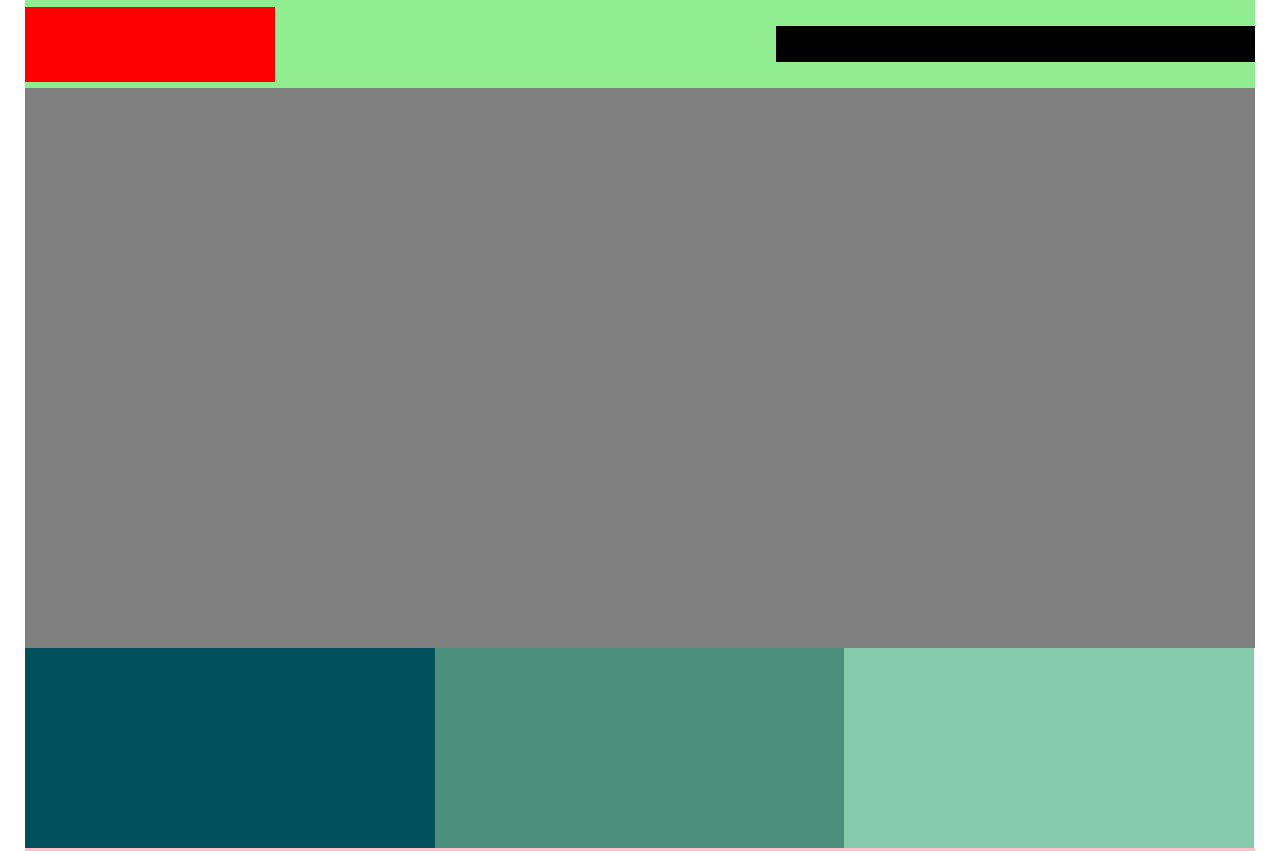
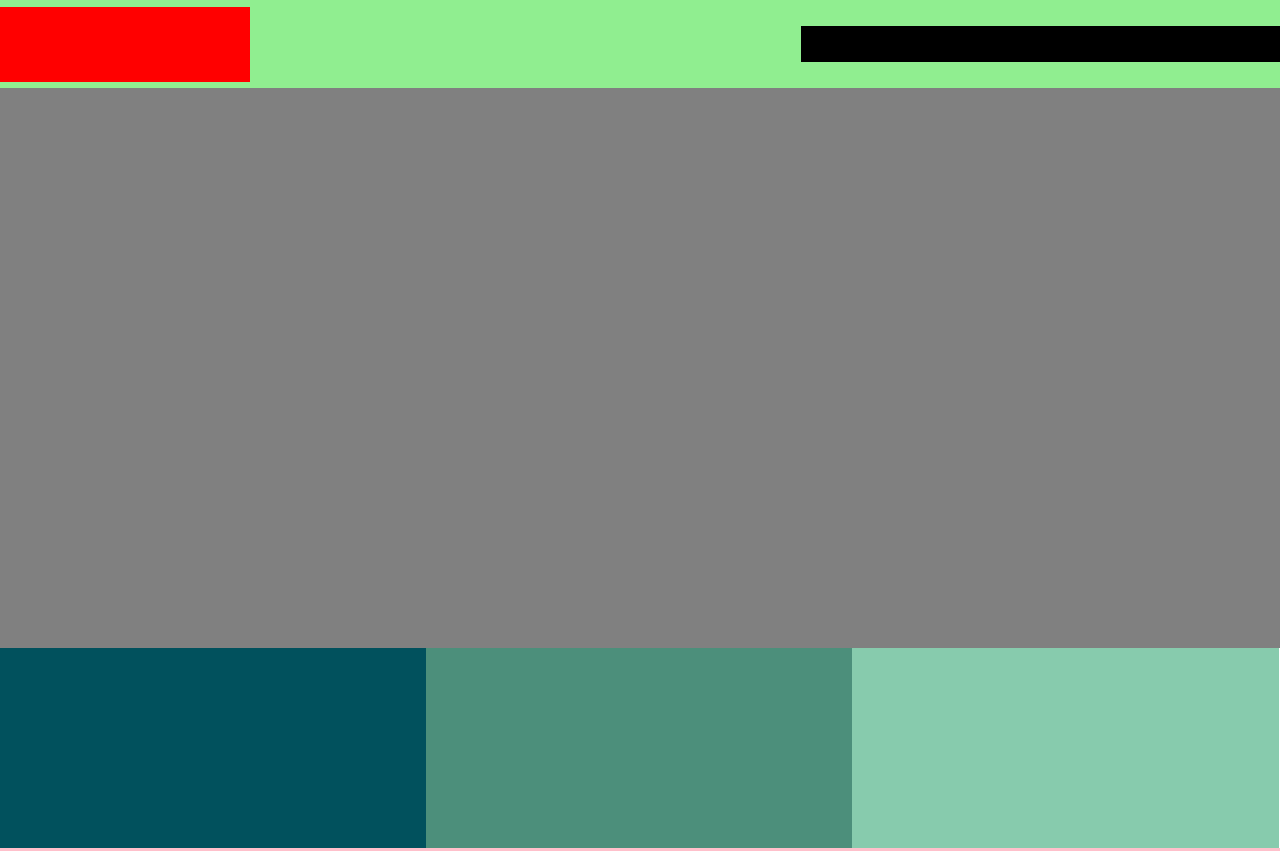
Before and after one commit to AndresGallop/Gallo_Andres_Project5, a plain HTML site: page index.html in a window 1280 px wide. Shown: the top 851 px of the page. Drawn offline with Linux system fonts and the light colour scheme.

Commit message:
flex grow added

```diff
--- a/css/main.css
+++ b/css/main.css
@@ -6,7 +6,8 @@ body{
 
 .mainContainer{
   margin: auto;
-  max-width: 1400px;
+  max-width: 1600px;
+	flex: 1 1 auto;
 }
 
 .menu{
@@ -324,6 +325,7 @@ body{
 		height: 88px;
 		background-color: lightgreen;
 		background-position: 1250px 1950px;
+
 	}
 
 	.logo{
```
